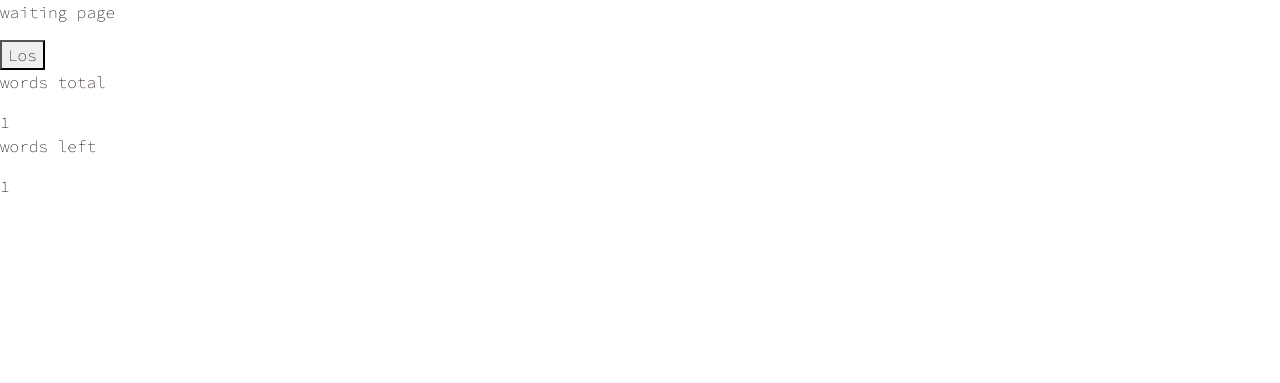
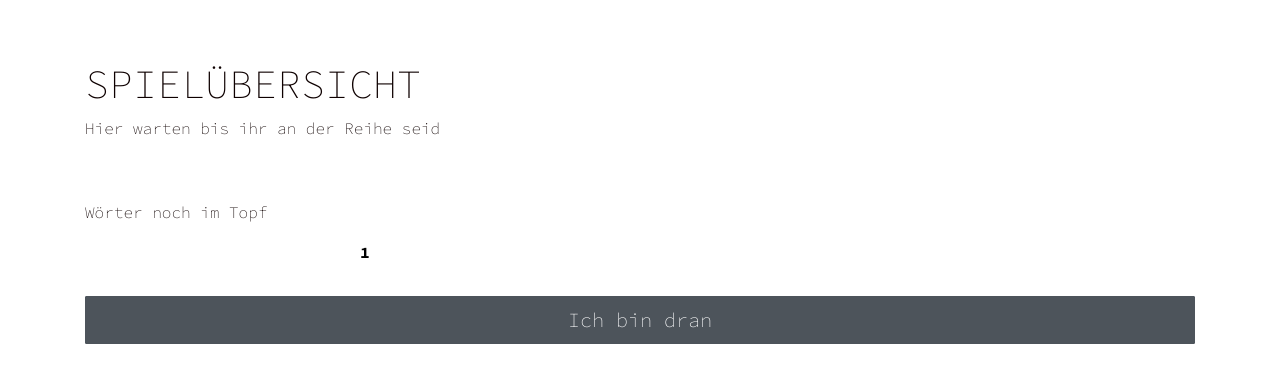
Before and after one commit to ri02/topf-spiel, a Rails app: page /games/1 in a window 1280 px wide. Shown: the top 383 px of the page. Run offline with Rails 7, Linux system fonts and the light colour scheme; tables that the repository leaves empty hold one stand-in row (Sample ...); style sheets or scripts are compiled from the project's sources; some libraries are stand-ins or nearby versions.

Commit message:
game show style

```diff
--- /dev/null
+++ b/app/assets/stylesheets/components/_box.scss
@@ -0,0 +1,7 @@
+.box {
+  display:flex;
+  justify-content: space-around;
+  p{
+    color:black;
+  }
+}
--- a/app/assets/stylesheets/components/_button.scss
+++ b/app/assets/stylesheets/components/_button.scss
@@ -4,10 +4,21 @@
   padding: 8px 24px;
   border-radius: 1px;
 
-  opacity: 1;
+  opacity: 0.9;
   width: 100%;
   transition: opacity 0.3s ease;
   text-align: center;
   background-color: #3a424a;
   margin: 1rem 0;
+  font-size: 20px;
+  a{
+    color: white;
+    text-decoration: none;
+  }
+
 }
+
+.button:hover{
+  opacity: 1;
+
+}
--- a/app/assets/stylesheets/components/_index.scss
+++ b/app/assets/stylesheets/components/_index.scss
@@ -7,3 +7,4 @@
 @import "button";
 @import "head";
 @import "form";
+@import "box";
--- a/app/controllers/words_controller.rb
+++ b/app/controllers/words_controller.rb
@@ -21,8 +21,11 @@ class WordsController < ApplicationController
     @word.game_id = params[:game_id]
     @total = @game.number * @game.players
     if  @total > @words.count
-      @word.save!
+      if @word.save
       redirect_to game_path(@game)
+      else
+      render :new
+      end
     else
       redirect_to new_game_word_path(@game)
     end
--- a/app/views/games/index.html.erb
+++ b/app/views/games/index.html.erb
@@ -1,4 +1,4 @@
-<div class="container justfiy-content-center">
+<div class="container ">
   <div class="row text-align">
     <div class="col-12">
 
--- a/app/views/games/show.html.erb
+++ b/app/views/games/show.html.erb
@@ -1,17 +1,31 @@
-<p>waiting page</p>
+<div class="container">
 
-<%= link_to game_words_path(@game) do %>
-  <button>
-    Los
-  </button>
-<% end %>
+  <div class="head">
+    <h1>SPIELÜBERSICHT</h1>
+    <p>Hier warten bis ihr an der Reihe seid</p>
+  </div>
 
-<p>words total</p>
-<%= @game.number %>
+  <p>Wörter noch im Topf</p>
+  <div class="box">
 
-<p>words left</p>
-<% if  @words_left != nil %>
-<%= @words_left.count %>
-<% else %>
-0
-<% end %>
+    <div class="box-item">
+      <% if  @words_left != nil %>
+        <p><strong><%= @words_left.count %></strong></p>
+      <% else %>
+        <p><strong>0</strong></p>
+      <% end %>
+    </div>
+    <div class="box-item">
+      <%= link_to game_path(@game) do %>
+        <p><i class="fas fa-sync-alt"></i>  </p>
+      <% end %>
+    </div>
+  </div>
+
+  <div class="button">
+  <%= link_to game_words_path(@game) do %>
+    Ich bin dran
+  <% end %>
+  </div>
+
+</div>
```
